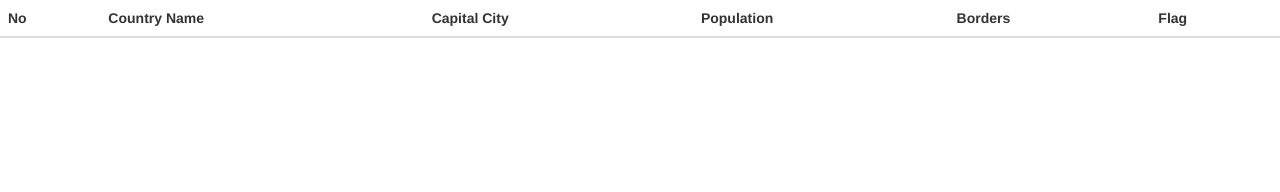
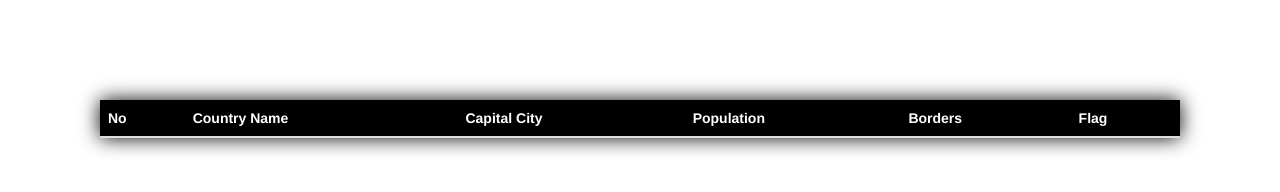
Before and after one commit to Edentakele/project-2-black-girls-, a plain HTML site: page index.html in a window 1280 px wide. Drawn offline with nearby package versions, Linux system fonts and the light colour scheme; no server answers.

Commit message:
box shadow sucess

```diff
--- a/assets/css/style.css
+++ b/assets/css/style.css
@@ -1,3 +1,15 @@
-body{
-    background-color: blanchedalmond;
+#he{
+    background-color: black;
 }
+th{
+    color: white;
+}
+#tabb{
+    margin-left: 100px;
+    margin-right: 100px;
+    margin-top: 100px;
+    box-shadow: 0 0 20px black;
+}
+.topnav {
+    box-shadow: 0 0 20px black;
+}
--- a/assets/js/app.js
+++ b/assets/js/app.js
@@ -1,6 +1,7 @@
 $.ajax({
     url:"https://restcountries.eu/rest/v2/all",
     type:"get",
+
     success:function(data){
         var rs = "";
         var c = 0;
@@ -8,7 +9,7 @@ $.ajax({
            rs += "<tr>";
            c += 1 ;
            rs += "<td>"+c+"</td>";
-           rs += "<td>"+data[i].name+"</td>";
+           rs += "<td class='country-name'>"+data[i].name+"</td>";
            rs += "<td>"+data[i].capital+"</td>";
            rs += "<td>"+data[i].population+"</td>";
            rs += "<td><ol>";
@@ -16,9 +17,11 @@ $.ajax({
                rs += "<li>"+data[i].borders[j]+"</li>";
            }
            rs+= "</ol></td>";
-           rs += "<td><img src='"+data[i].flag+"' style='height:150px;width=200px;'></td>";
+           rs += "<td><img src='"+data[i].flag+"' style='height:50px;width=2000px;'></td>";
            rs += "</tr>";
         }
+
         document.getElementById("result").innerHTML = rs;
     }
+
 })
--- a/index.html
+++ b/index.html
@@ -5,15 +5,17 @@
     <meta http-equiv="X-UA-Compatible" content="IE=edge">
     <meta name="viewport" content="width=device-width, initial-scale=1.0">
     <title>Document</title>
-
     <script src="https://ajax.googleapis.com/ajax/libs/jquery/3.5.1/jquery.min.js"></script>
     <link rel="stylesheet" href="https://maxcdn.bootstrapcdn.com/bootstrap/3.4.1/css/bootstrap.min.css">
-
+    <link rel="stylesheet" href="./assets/css/style.css">
+    <link rel="shortcut icon" href="1.jpg" type="image/x-icon">
+    <link rel="shortcut icon" type="image/jpg" href="./assets/css/1.jpg"/>
 </head>
 <body>
+    <div id="tabb">
         <table class="table table-hover table-striped table-info mx-auto">
             <thead class="thead-dark">
-         <tr>
+                <tr id="he">
                     <th>No</th>
                     <th>Country Name</th>
                     <th>Capital City</th>
@@ -26,6 +28,7 @@
 
             </tbody>
         </table>
+       </div>
         <script src="assets/js/app.js"></script>
        </body>
 </html>
```
Also changed, not shown: assets/css/1.jpg (added). Lines whose indentation alone changed are shown as unchanged.
